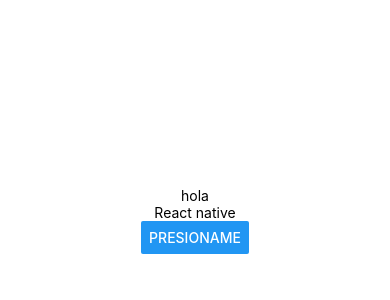
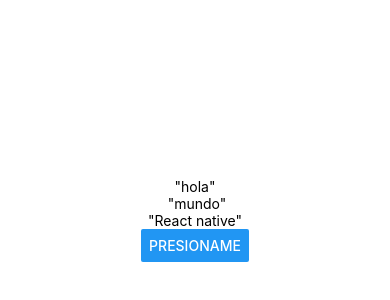
Before and after one commit to AntonioOI17/PM19x, a React Native app in the folder Blank/: screen / in a window 390 px wide. Shown: the part 202-502 px from the top of the page. Built offline with nearby package versions, Linux system fonts and the light colour scheme.

Commit message:
Avance 3
children

```diff
--- a/Blank/App.js
+++ b/Blank/App.js
@@ -4,9 +4,9 @@
 
 const Texto = (props) => {
   //propiedad contenido que hereda de texto.
-  const { contenido } = props
+  const { children } = props
   return (
-    <Text> {contenido} </Text>
+    <Text> {children} </Text>
   )
 }
 
@@ -17,9 +17,9 @@
     <View style={styles.container}>
       <StatusBar style="auto" />
 
-      <Texto contenido="hola"></Texto>
-      <Text contenido="mundo"></Text>
-      <Texto contenido="React native"></Texto>
+      <Texto>"hola"</Texto>
+      <Text> "mundo"</Text>
+      <Texto>"React native"</Texto>
 
       <Button title="Presioname"></Button>
 
```
